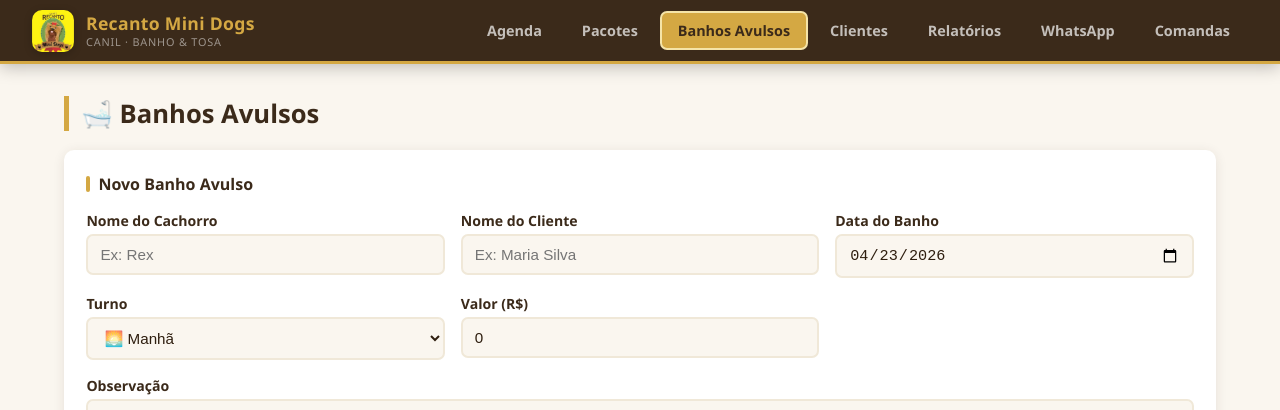
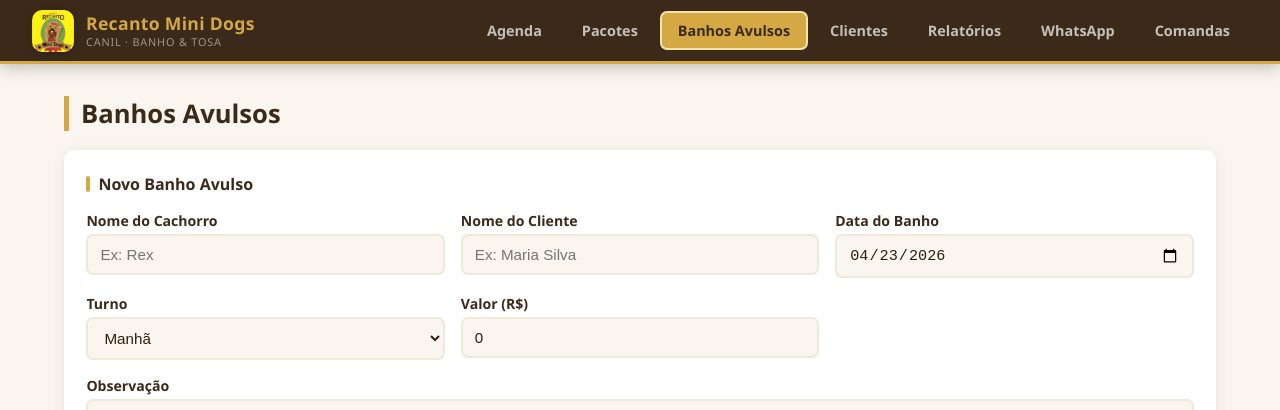
Before and after one commit to AlessaLeit/recanto-mini-dogs, a Vue app in the folder frontend/: page /banhos-avulsos in a window 1280 px wide. Shown: the top 410 px of the page. Built offline with nearby package versions, Linux system fonts and the light colour scheme; no server answers; sample sign-in values are in the browser's storage.

Commit message:
updates: limpeza + teste com cliente comanda impressa

```diff
--- a/frontend/src/views/BanhosAvulsos.vue
+++ b/frontend/src/views/BanhosAvulsos.vue
@@ -1,7 +1,7 @@
 <template>
   <div class="avulsos-view">
     <div class="page-header">
-      <h1 class="page-title">🛁 Banhos Avulsos</h1>
+      <h1 class="page-title">Banhos Avulsos</h1>
     </div>
 
     <div class="form-card">
@@ -22,8 +22,8 @@
         <div class="form-group">
           <label for="av-turno">Turno</label>
           <select id="av-turno" v-model="form.turno">
-            <option value="manha">🌅 Manhã</option>
-            <option value="tarde">🌇 Tarde</option>
+            <option value="manha">Manhã</option>
+            <option value="tarde">Tarde</option>
           </select>
         </div>
         <div class="form-group">
--- a/frontend/src/views/Dashboard.vue
+++ b/frontend/src/views/Dashboard.vue
@@ -69,7 +69,7 @@
           <div v-else class="agendamentos-list">
             <template v-for="entry in agendamentosExibicao" :key="entry.tipo === 'divider' ? `divider-${entry.turno}` : entry.ag.id">
               <div v-if="entry.tipo === 'divider'" class="turno-divider">
-                <span>{{ entry.turno === 'tarde' ? '🌇 Tarde' : '🌅 Manhã' }}</span>
+                <span>{{ entry.turno === 'tarde' ? 'Tarde' : 'Manhã' }}</span>
               </div>
               <div
                 v-else
@@ -131,8 +131,8 @@
         <div class="form-group">
           <label for="edit-turno">Turno</label>
           <select id="edit-turno" v-model="agEdit.turno">
-            <option value="manha">🌅 Manhã</option>
-            <option value="tarde">🌇 Tarde</option>
+            <option value="manha">Manhã</option>
+            <option value="tarde">Tarde</option>
           </select>
         </div>
         <div class="form-group">
```
